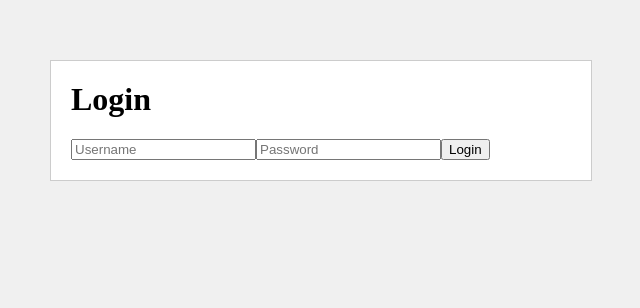
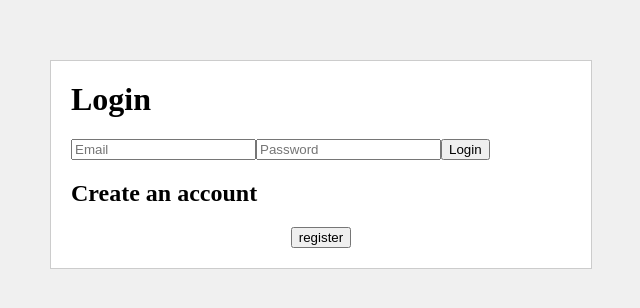
Before and after one commit to Pochu15/vue-login, a Vue app: page /#/login in a window 1280 px wide. Shown: the part 140-448 px from the top of the page, without its empty margins (319-959 px from the left). Built offline with nearby package versions, Linux system fonts and the light colour scheme.

Commit message:
Added register option
Now you can register into the app by using the route /register !

```diff
--- /dev/null
+++ b/src/components/Register.vue
@@ -0,0 +1,57 @@
+<template>
+    <div id="register">
+        <div style="register">
+            <h1>Wellcome! You're about to register in this awesome page!</h1>
+            <input type="text" name="username" v-model="input.email" placeholder="Email"/><br>
+            <input type="text" name="username" v-model="input.username" placeholder="user"/><br>
+            <input type="password" name="password" v-model="input.password" placeholder="Password" /><br>
+            <input type="password" name="password" v-model="input.password2" placeholder="Repeat your password"/><br>
+            <button @click="register()">Register</button>
+            {{warning}}
+        </div>
+    </div>
+</template>
+
+<script>
+export default {
+    name: 'Register',
+    data(){
+        return{
+            input:{
+                email: "",
+                username: "",
+                password: "",
+                password2: ""
+            },
+            warning: ""
+        }
+    }, methods:{
+        register(){
+            if(this.input.password == "" || this.input.email == "" || this.input.username == "" || this.input.password2 == ""){
+                this.warning = "You must fill all the fields"
+            }
+            else if(this.input.password != this.input.password2){
+                this.warning = "Passwords do not match."
+            } else {
+                this.warning = "Loading..."
+                var vue = this
+                this.axios.post('http://localhost:3000/api/user',{
+                    user: vue.input.username,
+                    pwd: vue.input.password,
+                    email: vue.input.email
+                })
+                .then((response) =>{
+                    vue.warning = "User registered"
+                })
+                .catch((err) => {
+                    vue.warning = `Error. Ya existe un usuario registrado con ese nombre / email`
+                })
+            }
+        }
+    }
+}
+</script>
+
+<style scoped>
+
+</style>
--- a/src/router.js
+++ b/src/router.js
@@ -2,17 +2,12 @@ import Vue from 'vue'
 import Router from 'vue-router'
 import LoginComponent from "./views/Login.vue"
 import SecureComponent from "./views/Secure.vue"
+import RegisterComponent from "./components/Register.vue"
 
 Vue.use(Router)
 
 export default new Router({
     routes: [
-        {
-            path: '/',
-            redirect: {
-                name: "login"
-            }
-        },
         {
             path: "/login",
             name: "login",
@@ -22,6 +17,11 @@ export default new Router({
             path: "/secure",
             name: "secure",
             component: SecureComponent
+        },
+        {
+            path: "/register",
+            name: "register",
+            component: RegisterComponent
         }
     ]
 })
--- a/src/views/Login.vue
+++ b/src/views/Login.vue
@@ -1,11 +1,18 @@
 <template>
     <div id="login">
         <h1>Login</h1>
-        <input type="text" name="username" v-model="input.username" placeholder="Username" />
+        <input type="text" name="username" v-model="input.username" placeholder="Email" />
         <input type="password" name="password" v-model="input.password" placeholder="Password" />
         <button type="button" v-on:click="login()">Login</button>
         <div class="warning">
             {{message}}
+        </div>
+
+        <div>
+            <h2>Create an account</h2>
+            <div class="register">
+                <button type="button" @click="gotoreg()">register</button>
+            </div>
         </div>
     </div>
 </template>
@@ -31,19 +38,21 @@
                 })
                 .then((response) => {
                     console.log(response)
-                    if(response.status == 200) {
-                        this.$emit("authenticated", true);
-                        this.$router.replace({ name: "secure" });
+                    this.$emit("authenticated", true)
+                    this.$router.replace({ name: "secure" });
+                })
+                .catch((error) => {
+                    if(this.input.username == '' || this.input.password == ''){
+                        aux.message = "A username and password must be present"
+                        console.log("A username and password must be present")
                     } else {
                         console.log("The username and / or password is incorrect")
                         aux.message = "The username and / or password is incorrect"
                     }
                 })
-                .catch((error) => {
-                    console.log(error)
-                    aux.message = "A username and password must be present"
-                    console.log("A username and password must be present")
-                })
+            },
+            gotoreg(){
+                this.$router.replace({name: "register"})
             }
         }
     }
@@ -62,4 +71,8 @@
         color : red;
         font-family:Verdana, Geneva, Tahoma, sans-serif
     }
+    .register{
+        display: flex;
+        justify-content: center
+    }
 </style>
--- a/src/views/Secure.vue
+++ b/src/views/Secure.vue
@@ -5,14 +5,10 @@
         v-for="(user, index) in Usuario"
         :key="index">
             <div>
-                <h3>{{user.user}}</h3> - email: {{user.email}} -
-                <br>"{{user.bio}}"
-                <!--<div v-if="">
-                    <button>Mostrar Contraseña</button>
-                </div>!-->
+                <h4>Usuario : {{user.user}}</h4> - email: {{user.email}}
+                <br>-"{{user.bio}}"
             </div>
         </ul>
-        <button v-on:click="logout()">LogOut</button>
     </div>
 </template>
 
```
